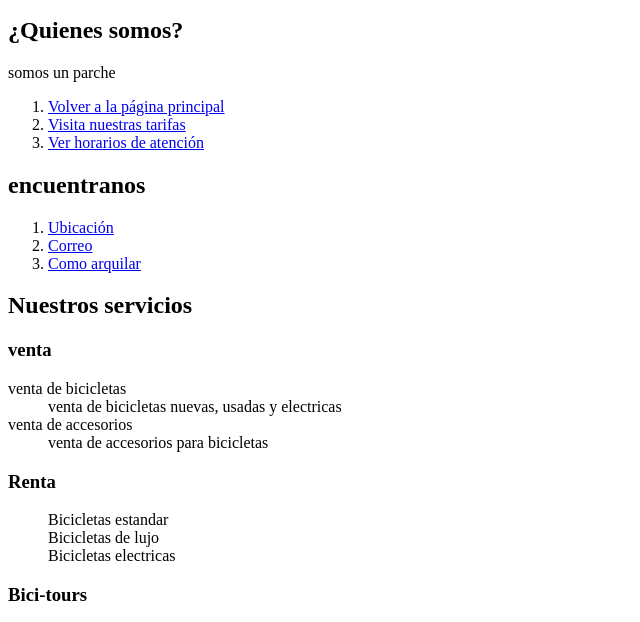
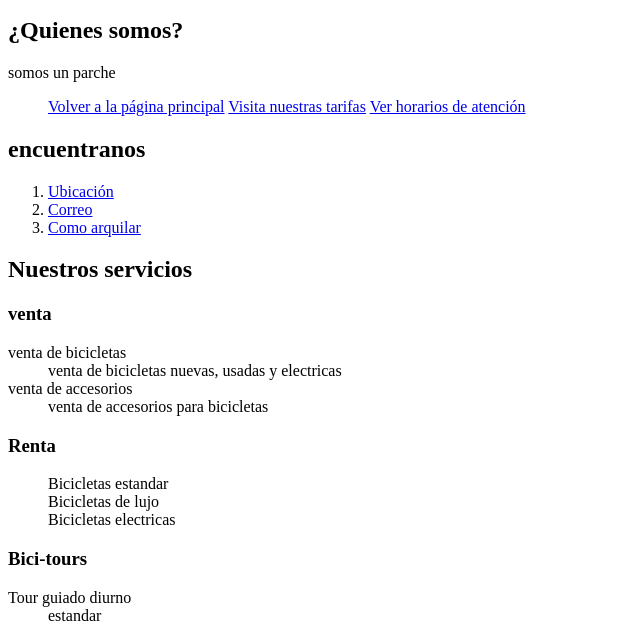
Before and after one commit to alanliantkd-max/rueda-libre, a plain HTML site: page index.html in a window 1280 px wide. Shown: the part 101-723 px from the top of the page, without its empty margins (0-640 px from the left). Drawn offline with Linux system fonts and the light colour scheme.

Commit message:
comence los entregables del dia

```diff
--- a/index.html
+++ b/index.html
@@ -1,24 +1,29 @@
 <!DOCTYPE html>
 <html lang="es">
+
 <head>
     <meta charset="UTF-8">
     <meta name="viewport" content="width=
     , initial-scale=1.0">
     <title>rueda-libre</title>
 </head>
+
 <body>
     <h1>Rueda libre</h1>
     <p>obten bicicletas con nosotros y rueda libre</p>
     <h2>¿Quienes somos?</h2>
     <p>somos un parche</p>
-     <ol>
-        <li><a href="./pag/index.html">Volver a la página principal</a></li>
-        <li><a href="./pag/tarifas.html">Visita nuestras tarifas</a></li>
-        <li><a href="#horarios">Ver horarios de atención</a></li>
-    </ol>
+    <nav>
+        <ul>
+            <a href="./pag/index.html">Volver a la página principal</a>
+            <a href="./pag/tarifas.html">Visita nuestras tarifas</a>
+            <a href="#horarios">Ver horarios de atención</a>
+    </nav>
+    <main>
     <h2>encuentranos</h2>
     <ol>
-        <li> <a href="https://search.brave.com/search?q=bici+tour+medellin&source=chromeNewtab&view=full&map_src=c&bbox=-75.621%2C6.213%2C-75.576%2C6.258" target="_blank">Ubicación</a></li>
+        <li> <a href="https://search.brave.com/search?q=bici+tour+medellin&source=chromeNewtab&view=full&map_src=c&bbox=-75.621%2C6.213%2C-75.576%2C6.258"
+                target="_blank">Ubicación</a></li>
         <li> <a href="https://mail.google.com/mail/u/0/#inbox" target="_blank">Correo</a></li>
         <li> <a href="#arqular">Como arquilar</a></li>
     </ol>
@@ -61,8 +66,10 @@
     <img src="img/ciclalojo.png" alt="cicla-lujo" width="200" height="200">
     <img src="img/ciclaelectrica.png" alt="cicla-electrica" width="200" height="200">
     <img src="img/ciclaestandar.png" alt="cicla-estandar" width="200" height="200">
-<a href="https://www.https://www.civitatis.com/es/medellin/tour-bicicleta-medellin/" target="_blank">Encicla Medellin</a>
+    <a href="https://www.https://www.civitatis.com/es/medellin/tour-bicicleta-medellin/" target="_blank">Encicla
+        Medellin</a>
     <a href="./pag/tarifas.html">Visita nuestras tarifas</a>
+    </main>
     <footer>
         <ol>
             <li><a href="./pag/index.html">rueda libre</a></li>
@@ -71,4 +78,5 @@
         </ol>
     </footer>
 </body>
+
 </html>
```
Also changed, not shown: pag/reservas.html (+8 -5 lines), pag/tarifas.html (+7 -5 lines). Lines whose indentation alone changed are shown as unchanged.
